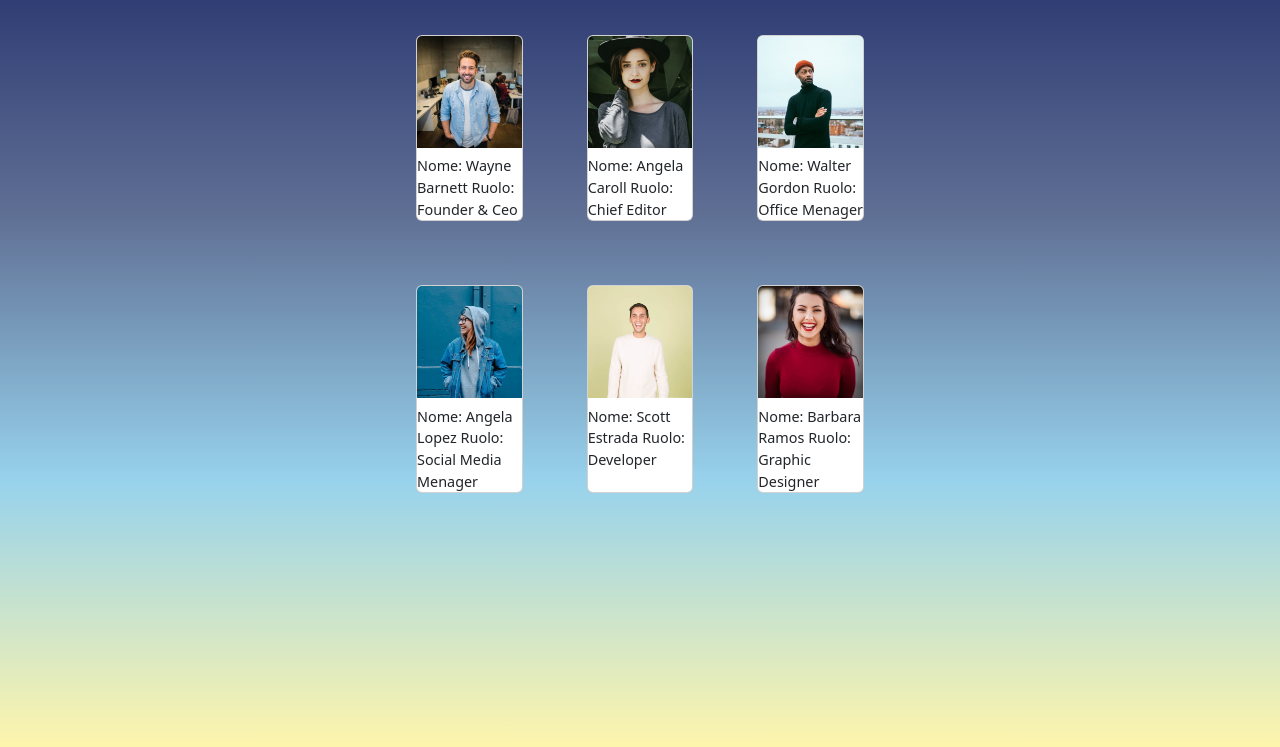
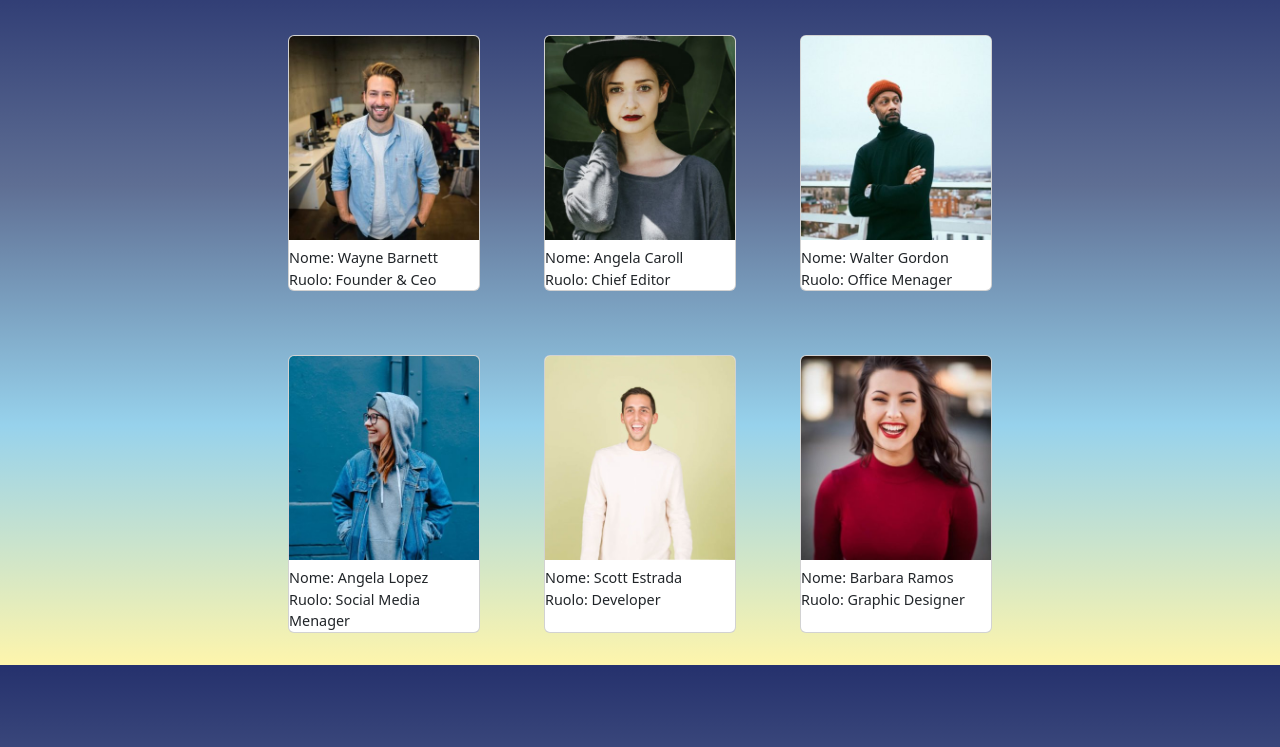
Before and after one commit to ldm0805/js-our-team, a plain HTML site: page bonus/index.html in a window 1280 px wide. Shown: the part 53-800 px from the top of the page. Drawn offline with nearby package versions, Linux system fonts and the light colour scheme.

Commit message:
Update card

```diff
--- a/bonus/css/style.css
+++ b/bonus/css/style.css
@@ -5,12 +5,11 @@
 }
 
 body{
-    height: 100vh;
     background: linear-gradient(#25316D,#5F6F94,#97D2EC,#FEF5AC);
 }
 
 .card-row{
-    width: 40%;
+    width: 60%;
 }
 
 .card{
@@ -22,6 +21,7 @@ body{
     cursor: pointer;
     animation: pulse;
     animation-duration: .9s;
+    box-shadow: rgba(100, 100, 100, 0.25) 0px 54px 55px, rgba(100, 100, 100, 0.12) 0px -12px 30px, rgba(100, 100, 100, 0.12) 0px 4px 6px, rgba(100, 100, 100, 0.17) 0px 12px 13px, rgba(100, 100, 100, 0.09) 0px -3px 5px;
 }
 
 .text{
--- a/bonus/js/script.js
+++ b/bonus/js/script.js
@@ -35,7 +35,8 @@ let member = [
 let data_member = member;
 
 //Milestone 1
-for(let i=0; i<member.length;i++){
+
+for(let i=0; i< member.length; i++){
       let data_member = member[i];
       console.log(data_member.name)
       console.log(data_member.role)
@@ -50,6 +51,6 @@ for(let i=0; i < member.length; i++){
     card_item.className = "card";
     card_item.innerHTML = `<img class="card-img-top" src="./img/${member[i].image}">
                            <div class="text">Nome: ${member[i].name}
-                           Ruolo: ${member[i].role}</div>`;
+                           <div>Ruolo: ${member[i].role}</div></div>`;
     card_item_container.append(card_item);
 }
```
